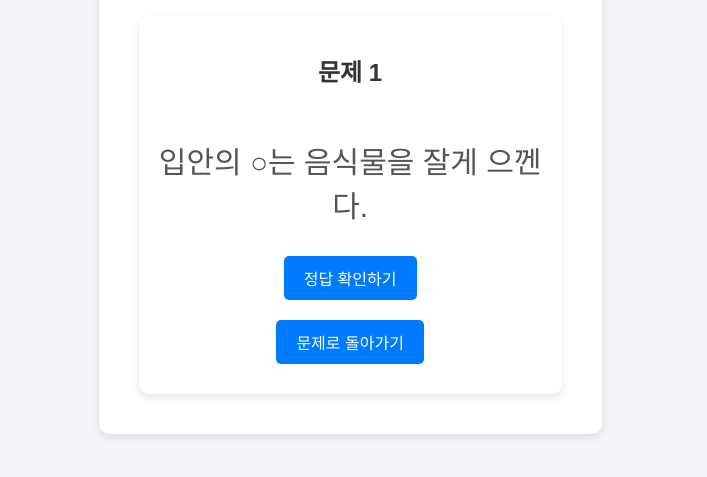
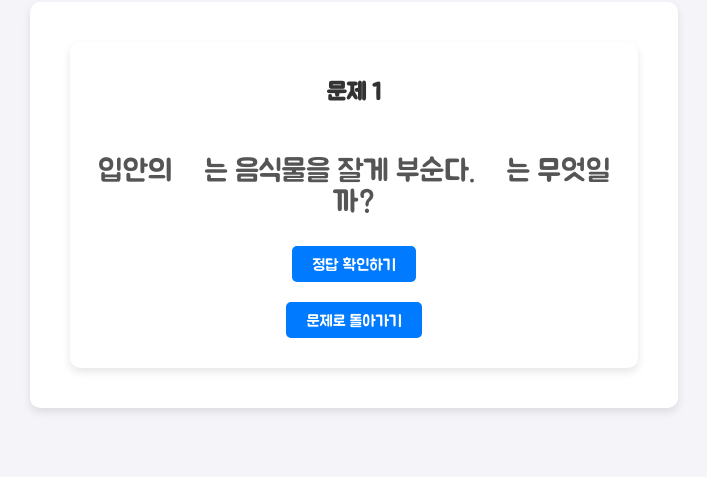
Before and after one commit to bluecode674/kid_edu_ver2, a React (Create React App) app: page /question/1 in a window 1280 px wide. Shown: the part 195-672 px from the top of the page, without its empty margins (272-979 px from the left). Built offline with nearby package versions, Linux system fonts and the light colour scheme.

Commit message:
폰트 및 문제 수정

```diff
--- a/src/App.css
+++ b/src/App.css
@@ -1,12 +1,18 @@
-/* src/App.css */
+@font-face {
+  font-family: 'BMJUA';
+  src: url('/public/fonts/BMJUA_ttf.ttf') format('truetype');
+  font-weight: normal;
+  font-style: normal;
+}
+
 body {
-  margin: 0;
-  font-family: 'Arial', sans-serif;
-  background-color: #f4f4f9;
+  font-family: 'BMJUA', sans-serif;
   display: flex;
   justify-content: center;
   align-items: center;
   height: 100vh;
+  background-color: #f4f4f9;
+  margin: 0;
 }
 
 .container {
@@ -15,23 +21,61 @@ body {
   padding: 20px;
   border-radius: 10px;
   box-shadow: 0 4px 8px rgba(0, 0, 0, 0.1);
-  width: 80%;
-  max-width: 800px;
-  margin: 20px;
+  width: 90%; /* 너비를 90%로 설정 */
+  max-width: 800px; /* 최대 너비를 800px로 설정 */
+  height: auto; /* 높이를 자동으로 설정 */
+  max-height: 90%; /* 최대 높이를 90%로 설정 */
+  display: flex;
+  flex-direction: column;
+  justify-content: center;
+  align-items: center;
+}
+/*
+
+.grid-container {
+  display: grid;
+  grid-template-columns: repeat(5, 1fr);
+  gap: 10px;
+  width: 100%;
 }
 
-/*
-h1 {
+.grid-item {
+  background-color: #add8e6;
+  border-radius: 10px;
+  padding: 10px;
+  display: flex;
+  justify-content: center;
+  align-items: center;
   font-size: 24px;
-  color: #333;
+  color: black;
+  cursor: pointer;
+  transition: transform 0.2s;
+  position: relative;
 }
 
-p {
-  font-size: 18px;
-  color: #555;
+.grid-item img {
+  width: 100%;
+  height: auto;
+  max-width: 80px;
+  max-height: 80px;
+  object-fit: contain;
 }
 
-button {
+.grid-item span {
+  position: absolute;
+  top: 10px;
+  left: 10px;
+  font-size: 24px;
+  font-weight: bold;
+  color: black;
+}
+
+.grid-item:hover {
+  transform: scale(1.1);
+}
+
+.reset-button {
+  margin-top: 20px;
   padding: 10px 20px;
   background-color: #007bff;
   color: white;
@@ -39,28 +83,14 @@ button {
   border-radius: 5px;
   cursor: pointer;
   font-size: 16px;
-  margin: 10px 0;
   transition: background-color 0.3s;
 }
 
-button:hover {
+.reset-button:hover {
   background-color: #0056b3;
-}
-
-.answer {
-  margin-top: 20px;
-  padding: 10px;
-  background-color: lightgray;
-  border-radius: 5px;
-  font-size: 18px;
-  color: #333;
 }
 
 .hidden {
   visibility: hidden;
 }
-
-.visible {
-  visibility: visible;
-}
 */
--- a/src/components/QuestionPage.css
+++ b/src/components/QuestionPage.css
@@ -1,4 +1,11 @@
 /* src/QuestionPage.css */
+
+@font-face {
+  font-family: 'BMJUA';
+  src: url('/public/fonts/BMJUA_ttf.ttf') format('truetype');
+  font-weight: normal;
+  font-style: normal;
+}
 
 /* .question-page 클래스는 페이지 전체의 스타일을 정의합니다. */
 .question-page {
@@ -10,6 +17,7 @@
 border-radius: 10px;
 box-shadow: 0 4px 8px rgba(0, 0, 0, 0.1);
 margin: 20px;
+font-family: 'BMJUA', sans-serif; /* 페이지 전체에 폰트 적용 */
 }
 
 /* h1 요소의 스타일을 정의합니다. */
@@ -37,6 +45,7 @@
 border-radius: 5px;
 cursor: pointer;
 font-size: 16px; /* 버튼 텍스트의 글자 크기 */
+font-family: 'BMJUA', sans-serif; /* 버튼에 폰트 적용 */
 transition: background-color 0.3s;
 }
 
@@ -53,8 +62,5 @@
 border-radius: 5px;
 font-size: 25px; /* 정답 텍스트의 글자 크기 */
 color: #333;
+font-family: 'BMJUA', sans-serif; /* 정답 텍스트에 폰트 적용 */
 }
-
-/* 정답 텍스트의 글자 크기를 더 키우고 싶다면 아래와 같이 변경하세요. */
-/* .answer {
-  font-size: 30px; /* 예시로 글자 크기를 30px로 변경 */
--- a/src/components/QuestionPage.js
+++ b/src/components/QuestionPage.js
@@ -22,6 +22,12 @@ const QuestionPage = ({ onAnswered }) => {
   const handleAnswer = () => {
     setShowAnswer(true);
     onAnswered(questionId);
+
+    // 정답을 음성으로 읽어줍니다.
+    const synth = window.speechSynthesis;
+    const utterance = new SpeechSynthesisUtterance(answers[questionId]);
+    synth.cancel(); // 현재 재생 중인 음성을 취소
+    synth.speak(utterance);
   };
 
   const renderTextWithLineBreaks = (text) => {
--- a/src/components/data.js
+++ b/src/components/data.js
@@ -1,24 +1,24 @@
 export const questions = [
-    "입안의 ○는 음식물을 잘게 으껜다.",
-    "입안의 ○는 음식의 맛을 느끼고, 음식물을 섞어준다.",
-    "혀의 움직임을 손으로 표현해보기",
-    "음식을 먹을 때 나는 소리를 말해보기",
+    "입안의 ○는 음식물을 잘게 부순다. ○는 무엇일까?",
+    "입안의 ○는 음식의 맛을 느끼고, 음식물을 섞어준다. ○는 무엇일까?",
+    "혀의 움직임을 손으로 표현해보자",
+    "음식을 먹을 때 나는 소리를 말해보자",
     "입으로 들어온 음식물을 위로 보내주는 통로 역할을 하는 것은?",
     "미끄럼틀처럼 긴 길 모양을 하고 있는 것은?",
-    "식도의 모양을 몸으로 표현하기",
+    "식도의 모양을 몸으로 표현해보자",
     "작은 주머니 모양으로 음식물을 부수고 소화시키는 소화기관은?",
-    "쭈글쭈글한 주름이 있으며 찐득한 물을 내뿜는 소화기관은?",
-    "위의 모양을 손으로 표현하기",
-    "쭈글쭈글한 위벽을 몸으로 표현해보기",
+    "위에서 음식물의 소화를 돕는 액체는?",
+    "위의 모양을 손으로 표현해보자",
+    "쭈글쭈글한 위벽을 몸으로 표현해보자",
     "구불구불한 긴 모양을 가진 소화기관은?",
     "위에서 내려온 음식물을 소화시키고 흡수하는 일을 하는 곳은?",
-    "영양분을 흡수하는 이상한 털이 있는 소화기관은?",
-    "소장의 꼬불꼬불한 관을 몸으로 표현하기",
-    "소장 속에 있는 이상한 털을 보면 생각나는 단어 말해보기",
-    "대장은 음식물에 남아있는 ○을 빨아들인다",
+    "소장 속에 있는 ○는 영양분을 흡수한다. ○는 무엇일까?",
+    "소장의 꼬불꼬불한 관을 몸으로 표현해보자",
+    "소장 속에 있는 융털을 보면 생각나는 단어 말해보자",
+    "대장은 음식물에 남아있는 ○을 빨아들인다 ○은 무엇일까?",
     "대장이 음식물의 물기를 빨아들이면 남은 찌꺼기는 무엇이 될까?",
-    "음식물에서 물기가 빠지는 과정을 몸으로 표현하기",
-    "똥이 마려울 때 드는 느낌 3가지 말해보기",
+    "음식물에서 물기가 빠지는 과정을 몸으로 표현해보자",
+    "똥이 마려울 때 드는 느낌 3가지 말해보자",
   ];
 
   export const answers = [
@@ -30,16 +30,16 @@ export const questions = [
     "식도\n 식도는 미끄럼틀처럼 긴 길 모양을 하고 있어요.",
     "성공",
     "위\n 위는 작은 주머니 모양으로 음식물을 부수고 소화시키는 역할을 해요.",
-    "위\n 위는 쭈글쭈글한 주름이 있으며, 찐득한 물을 내뿜어요.",
+    "위액\n 위액은 위에서 음식물의 소화를 돕는 역할을 해요",
     "성공",
     "성공",
     "소장\n 소장은 구불구불한 긴 모양을 가졌어요.",
     "소장\n 소장은 위에서 내려온 음식물을 소화시키고 흡수하는 역할을 해요.",
-    "소장\n 소장은 영양분을 흡수하는 이상한 털이 있어요.",
+    "융털\n 소장 속에 있는 융털은 영양분을 흡수해요.",
     "성공",
     "성공",
-    "대장\n 대장은 음식물에 남아있는 물을 빨아들여요.",
-    "대장\n 대장이 음식물의 물기를 빨아들이면 남은 찌꺼기는 똥이 되어요.",
+    "물\n 대장은 음식물에 남아있는 물을 빨아들여요.",
+    "똥\n 대장이 음식물의 물기를 빨아들이면 남은 찌꺼기는 똥이 되어요.",
     "성공",
     "성공",
   ];
```
Also changed, not shown: public/fonts/BMJUA_ttf.ttf (added). Lines whose indentation alone changed are shown as unchanged.
